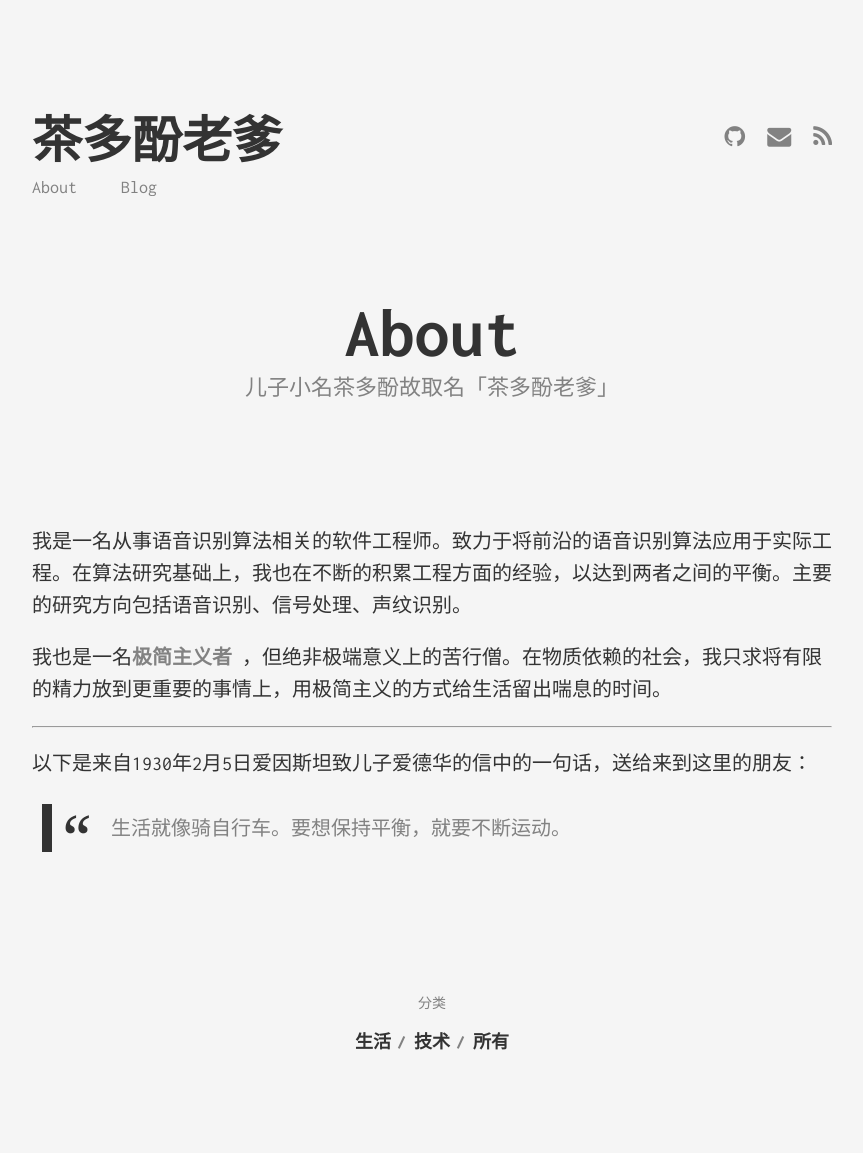
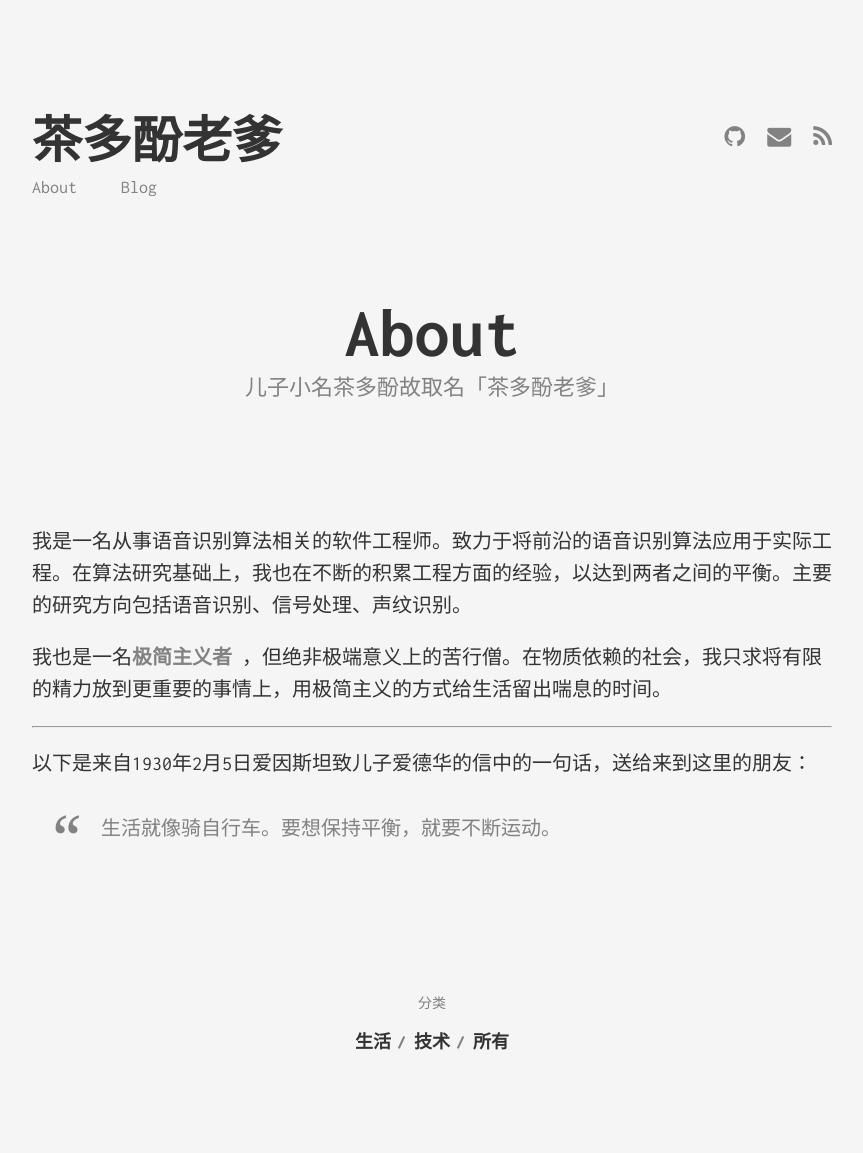
Before and after one commit to TeaPoly/TeaPoly.github.io, a Jekyll site: the page built from about.md, in a window 1280 px wide. Shown: the whole page, without its empty margins (208-1071 px from the left). Built offline with Jekyll 4.4.1, drawn with Linux system fonts in a browser that asks for light colours.

```diff
--- a/_sass/_default.scss
+++ b/_sass/_default.scss
@@ -71,13 +71,13 @@
 blockquote {
   font-family: 'Georgia', ;
   text-align: justify;
-  border-left: 10px solid $iron;
+  // border-left: 10px solid $cloudy;
   margin: 1.5em 10px;
   padding: 0.5em 10px;
   quotes: "\201C""\201D""\2018""\2019";
 }
 blockquote:before {
-  color: $iron;
+  color: $cloudy;
   content: open-quote;
   font-size: 4em;
   line-height: 0.1em;
```
